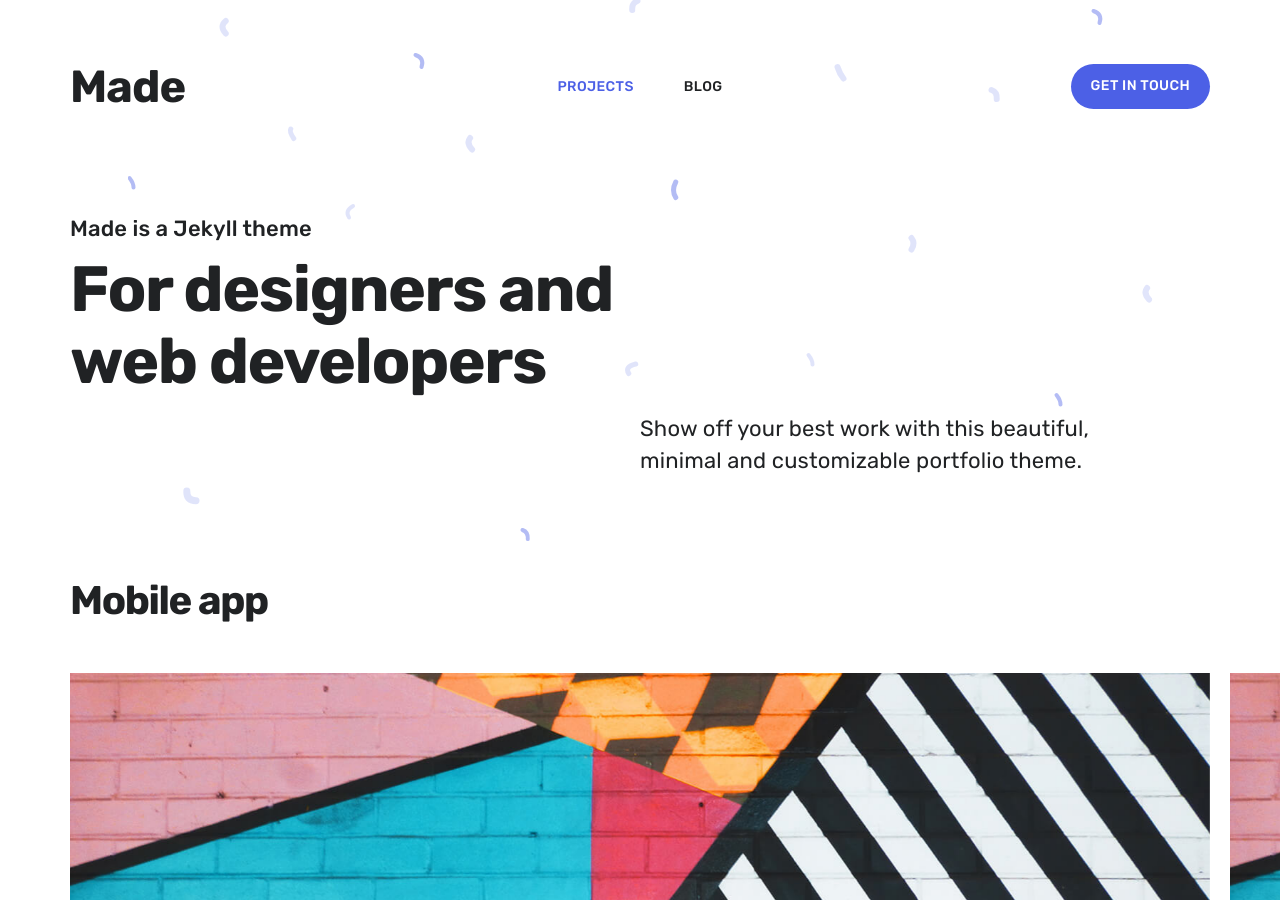
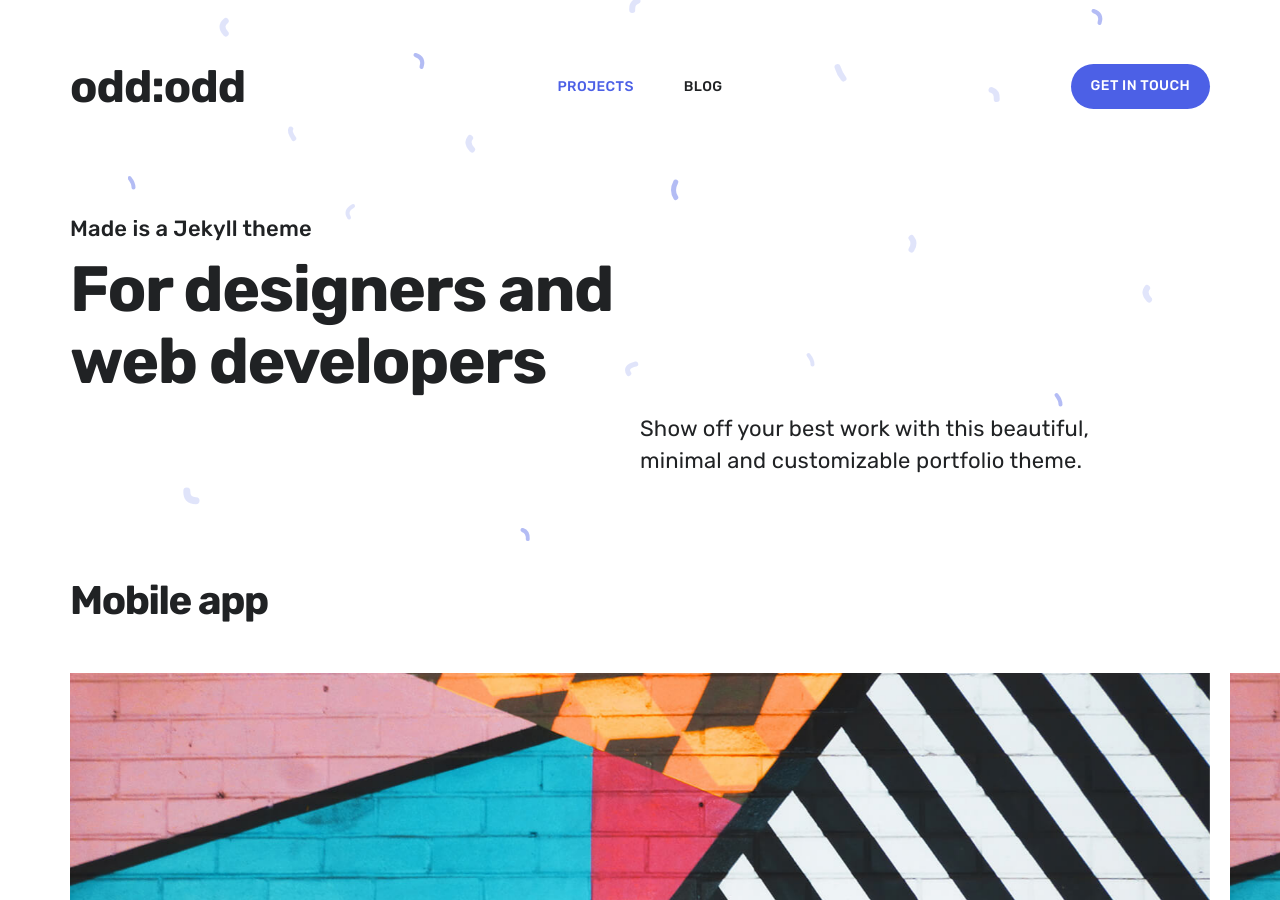
Before and after one commit to oddodd-o/oddodd-o.github.io, a Jekyll site: the page built from index.html, in a window 1280 px wide and 900 px high. Built offline with Jekyll 4.4.1, drawn with Linux system fonts in a browser that asks for light colours; nearby versions of some CDN libraries; some of the changed text lies outside the part shown.

Commit message:
logo 변경

```diff
--- a/_data/settings.yml
+++ b/_data/settings.yml
@@ -1,5 +1,5 @@
 basic_settings:
-  site_title: Made
+  site_title: odd:odd
   favicon_image: /images/favicon.png
 
 header_settings:
@@ -179,7 +179,7 @@ font_settings:
 
 advanced_settings:
   ajax_loading: true
-  analytics_code: ""
-  custom_styles: ""
-  header_js: ""
-  footer_js: ""
+  analytics_code: ''
+  custom_styles: ''
+  header_js: ''
+  footer_js: ''
```
